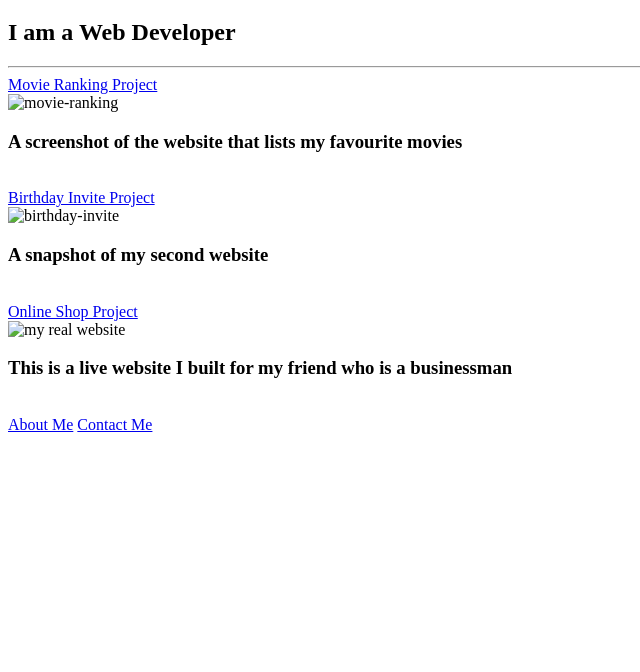
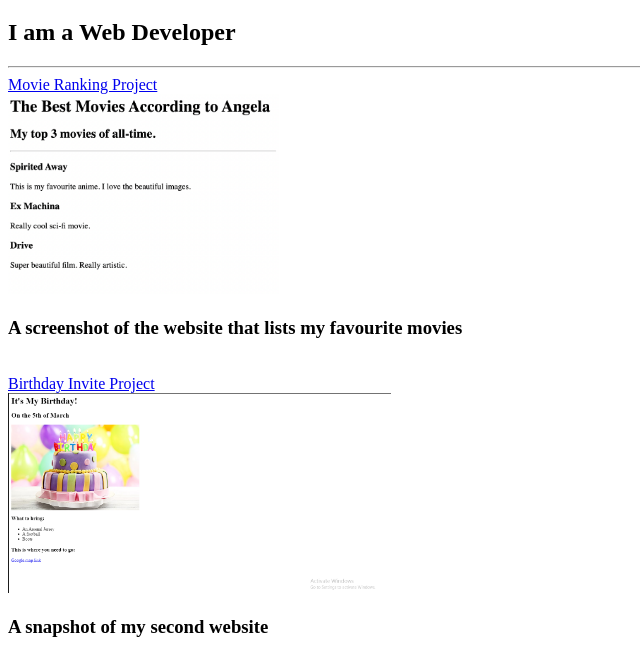
Before and after one commit to KumEugene/html-portfolio, a plain HTML site: page index.html in a window 1280 px wide. Shown: the part 61-733 px from the top of the page, without its empty margins (0-640 px from the left). Drawn offline with Linux system fonts and the light colour scheme.

Commit message:
Update index.html

```diff
--- a/index.html
+++ b/index.html
@@ -11,13 +11,13 @@
     <h2>I am a Web Developer</h2>
     <hr>
     <a href="./public/movie-ranking.html">Movie Ranking Project</a><br>
-    <img src="../4.3 HTML Porfolio Project/assets/images/movie-ranking.png" alt="movie-ranking" height="200px">
+    <img src="./assets/images/movie-ranking.png" alt="movie-ranking" height="200px">
     <h3>A screenshot of the website that lists my favourite movies</h3><br>
     <a href="./public/birthday-invite.html">Birthday Invite Project</a><br>
-    <img src="../4.3 HTML Porfolio Project/assets/images/birthday.png" alt="birthday-invite" height="200px">
+    <img src="./assets/images/birthday.png" alt="birthday-invite" height="200px">
     <h3>A snapshot of my second website</h3><br/>
     <a href="https://descomall.com">Online Shop Project</a><br>
-    <img src="../4.3 HTML Porfolio Project/assets/images/descomall.png" alt="my real website" height="200px">
+    <img src="./assets/images/descomall.png" alt="my real website" height="200px">
     <h3>This is a live website I built for my friend who is a businessman</h3><br>
     <a href="./public/about.html">About Me</a> <a href="./public/contact.html">Contact Me</a><br>
 </body>
```
